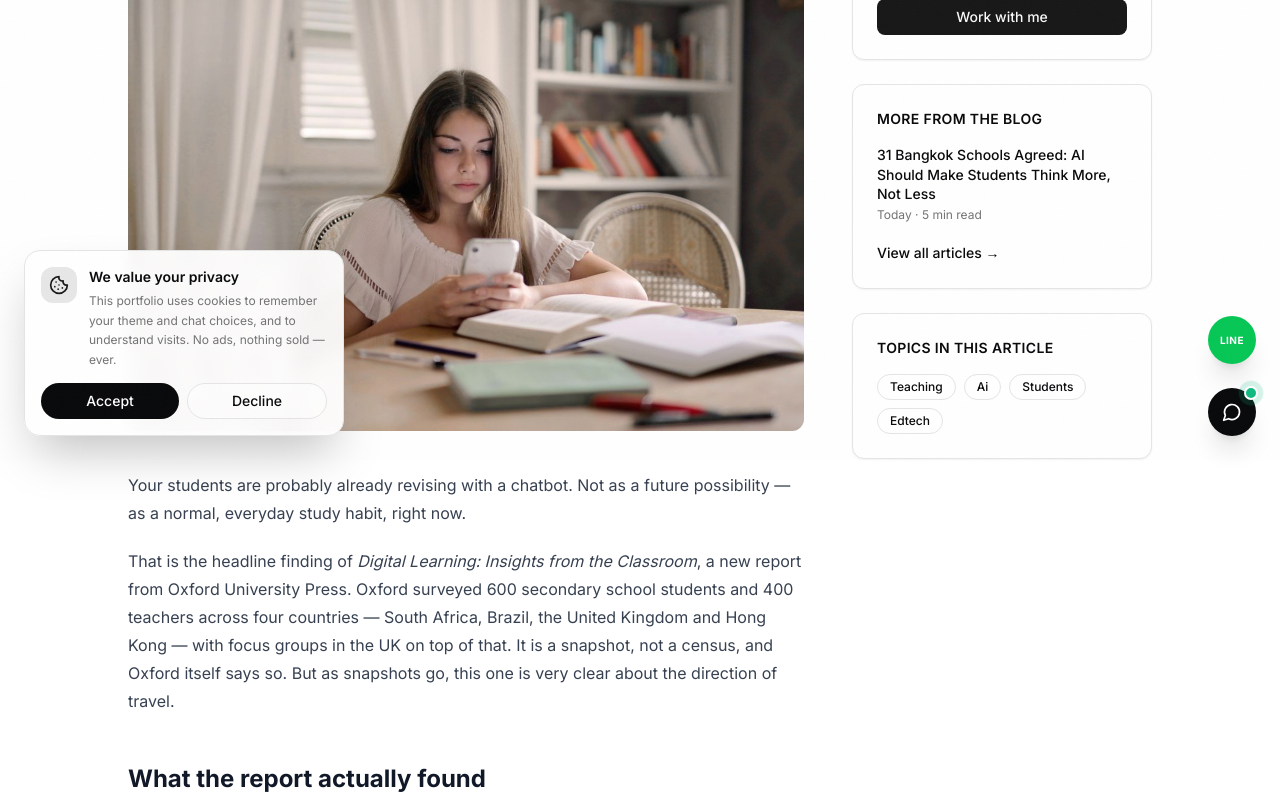
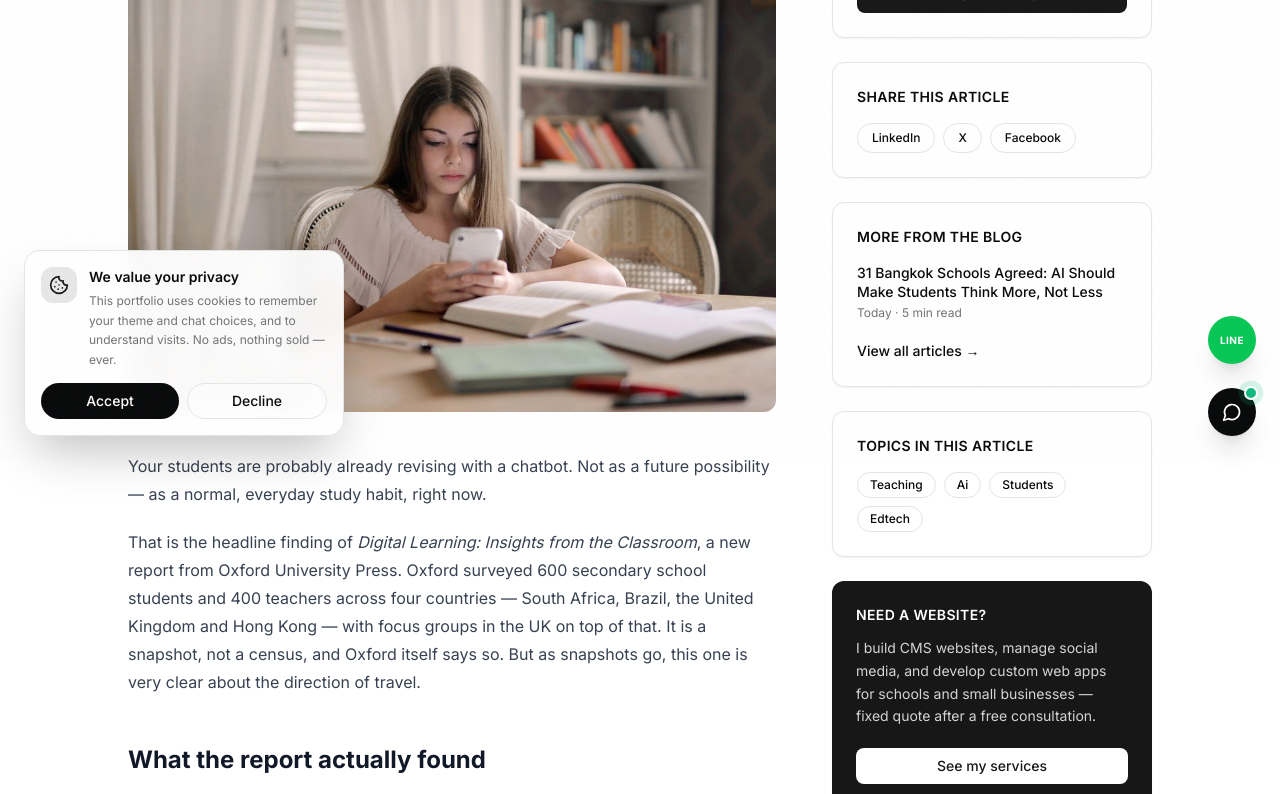
Before and after one commit to rayjoshuaa/rayjoshuaa-portfolio, a Next.js app: page /blog/ai-chatbots-are-how-students-study-now in a window 1280 px wide. Shown: the part 340-1134 px from the top of the page. Built offline with nearby package versions, Linux system fonts and the light colour scheme.

Commit message:
feat: rebalance article layout and enrich sidebar

```diff
--- a/src/app/blog/[slug]/page.tsx
+++ b/src/app/blog/[slug]/page.tsx
@@ -104,7 +104,7 @@ export default async function Blog({
           }),
         }}
       />
-      <div className="lg:grid lg:grid-cols-[minmax(0,780px)_300px] lg:items-start lg:justify-between lg:gap-12">
+      <div className="lg:grid lg:grid-cols-[minmax(0,820px)_320px] lg:items-start lg:justify-center lg:gap-14">
         <div>
           <Link
             href="/blog"
@@ -162,6 +162,37 @@ export default async function Blog({
               Work with me
             </Link>
           </div>
+          <div className="rounded-xl border bg-card p-6 text-card-foreground shadow-sm">
+            <h2 className="text-sm font-semibold uppercase tracking-wide">
+              Share this article
+            </h2>
+            <div className="mt-4 flex flex-wrap gap-2">
+              <a
+                href={`https://www.linkedin.com/sharing/share-offsite/?url=${encodeURIComponent(`${DATA.url}/blog/${post.slug}`)}`}
+                target="_blank"
+                rel="noopener noreferrer"
+                className="rounded-full border px-3.5 py-1.5 text-xs font-medium transition-colors hover:bg-muted"
+              >
+                LinkedIn
+              </a>
+              <a
+                href={`https://twitter.com/intent/tweet?url=${encodeURIComponent(`${DATA.url}/blog/${post.slug}`)}&text=${encodeURIComponent(post.metadata.title)}`}
+                target="_blank"
+                rel="noopener noreferrer"
+                className="rounded-full border px-3.5 py-1.5 text-xs font-medium transition-colors hover:bg-muted"
+              >
+                X
+              </a>
+              <a
+                href={`https://www.facebook.com/sharer/sharer.php?u=${encodeURIComponent(`${DATA.url}/blog/${post.slug}`)}`}
+                target="_blank"
+                rel="noopener noreferrer"
+                className="rounded-full border px-3.5 py-1.5 text-xs font-medium transition-colors hover:bg-muted"
+              >
+                Facebook
+              </a>
+            </div>
+          </div>
           {morePosts.length > 0 && (
             <div className="rounded-xl border bg-card p-6 text-card-foreground shadow-sm">
               <h2 className="text-sm font-semibold uppercase tracking-wide">
@@ -208,6 +239,22 @@ export default async function Blog({
               </div>
             </div>
           )}
+          <div className="rounded-xl bg-neutral-900 p-6 text-white shadow-sm dark:bg-neutral-100 dark:text-neutral-900">
+            <h2 className="text-sm font-semibold uppercase tracking-wide">
+              Need a website?
+            </h2>
+            <p className="mt-3 text-sm leading-relaxed text-neutral-300 dark:text-neutral-600">
+              I build CMS websites, manage social media, and develop custom web
+              apps for schools and small businesses — fixed quote after a free
+              consultation.
+            </p>
+            <Link
+              href="/services"
+              className="mt-5 inline-flex w-full items-center justify-center rounded-lg bg-white px-4 py-2 text-sm font-medium text-neutral-900 transition-colors hover:bg-neutral-200 dark:bg-neutral-900 dark:text-white dark:hover:bg-neutral-700"
+            >
+              See my services
+            </Link>
+          </div>
         </aside>
       </div>
     </section>
```
